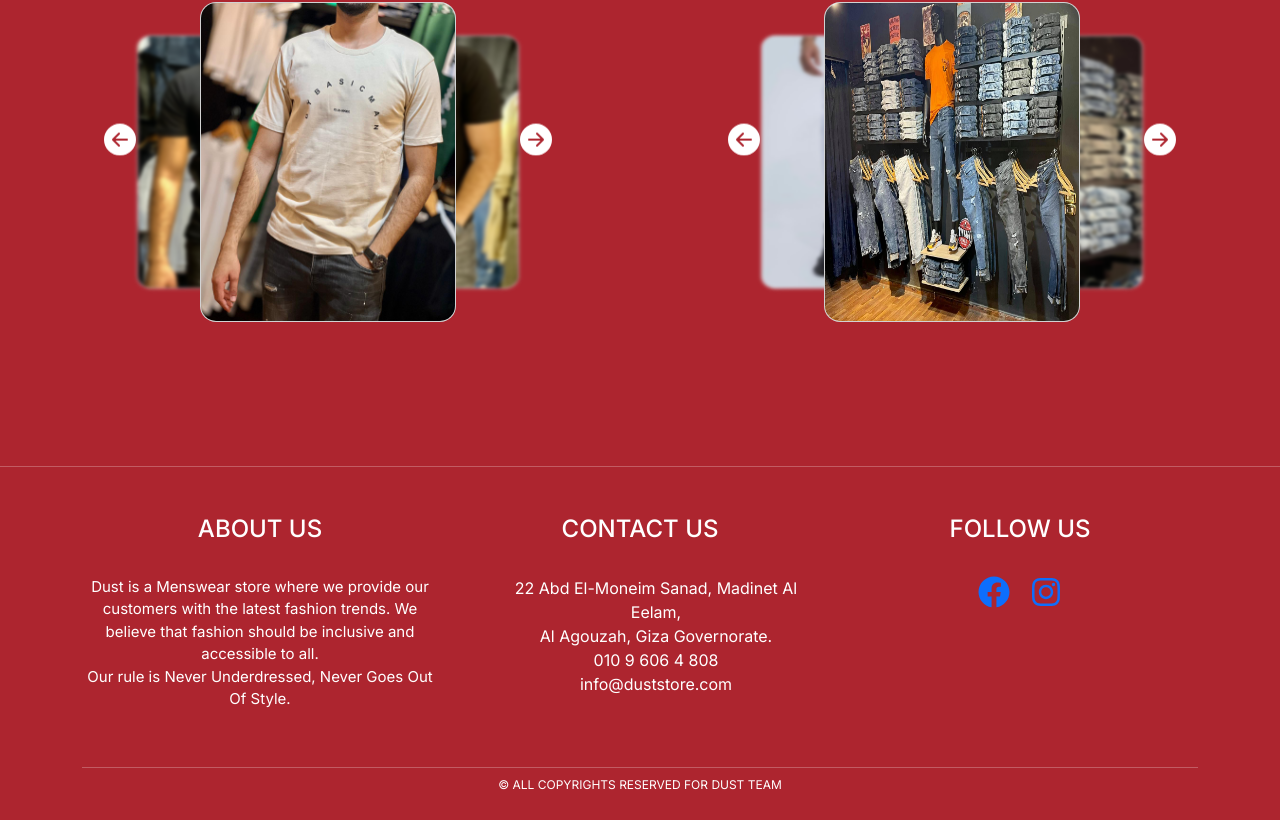
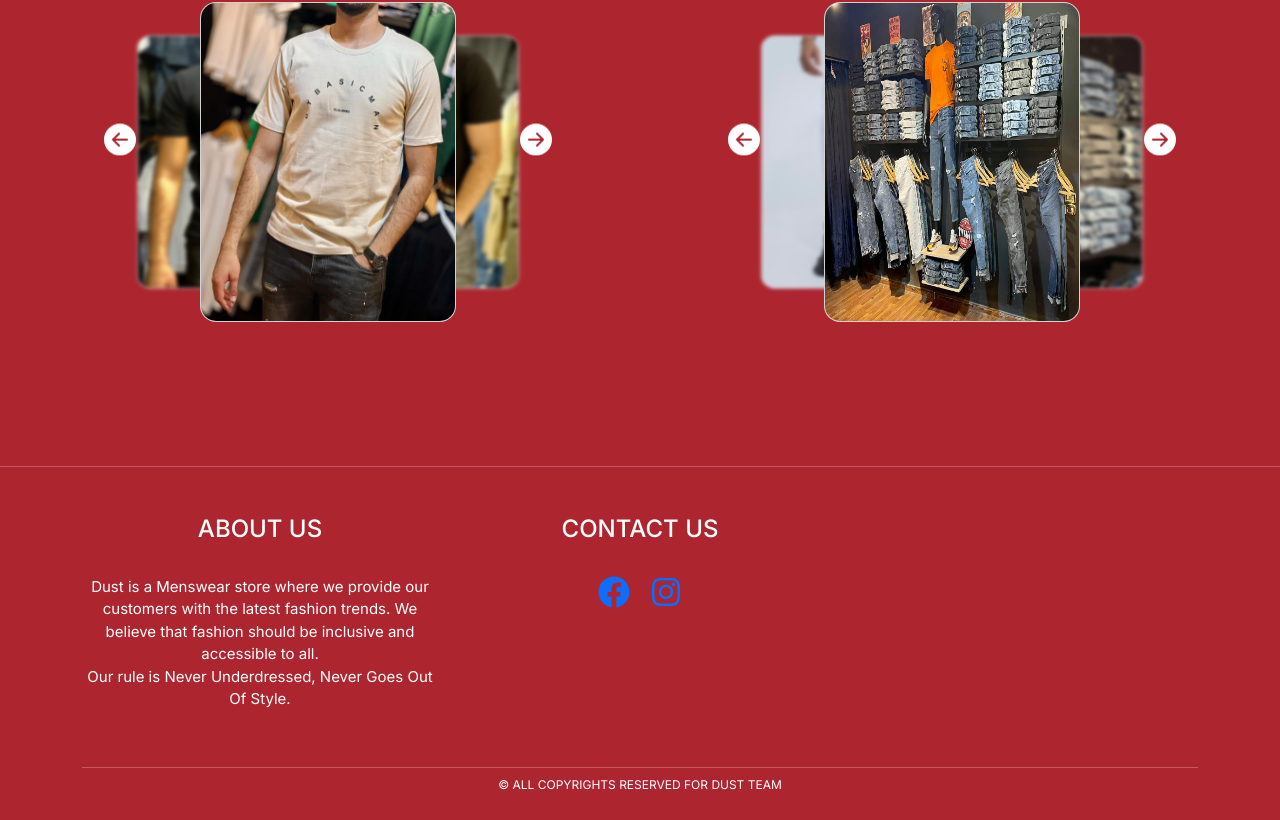
Before and after one commit to Mo3tasemMohd/duststore, a Next.js app in the folder frontend/: page / in a window 1280 px wide. Shown: the part 1069-1889 px from the top of the page. Built offline with nearby package versions, Linux system fonts and the light colour scheme.

Commit message:
Update index.tsx contact us

```diff
--- a/frontend/components/Footer/index.tsx
+++ b/frontend/components/Footer/index.tsx
@@ -19,7 +19,7 @@ export function Footer() {
                 Dust is a Menswear store where we provide our customers with the latest fashion trends. We believe that fashion should be inclusive and accessible to all. <br></br>Our rule is Never Underdressed, Never Goes Out Of Style.
               </p>
             </div>
-            <div className="col-md-6 col-lg-4 footer-section" >
+{/*             <div className="col-md-6 col-lg-4 footer-section" >
               <h4 className="pb-4 fs-4">CONTACT US </h4>
               <ul className="contact-list">
                 <li>
@@ -32,9 +32,9 @@ export function Footer() {
                   <i className="fas fa-envelope"></i>info@duststore.com
                 </li>
               </ul>
-            </div>
+            </div> */}
             <div className="col-md-6 col-lg-4 footer-section">
-              <h4 className="pb-4 fs-4">FOLLOW US</h4>
+              <h4 className="pb-4 fs-4">CONTACT US</h4>
               <ul className="social-list ">
                 <li>
                   <a
```
